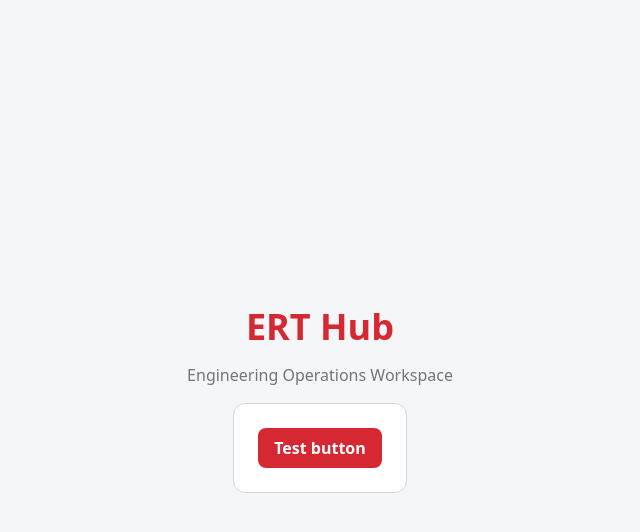
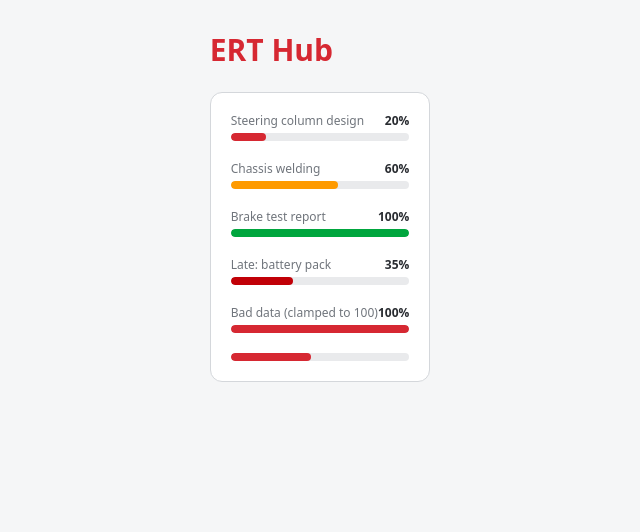
Before and after one commit to Farah-Hossam/ERT-hub, a Next.js app: page / in a window 1280 px wide. Shown: the top 532 px of the page, without its empty margins (320-960 px from the left). Built offline with nearby package versions, Linux system fonts and the light colour scheme.

Commit message:
Add ProgressBar component

```diff
--- a/src/app/page.tsx
+++ b/src/app/page.tsx
@@ -1,14 +1,19 @@
-import { cn } from "@/lib/utils";
+import { Card } from "@/components/ui/Card";
+import { ProgressBar } from "@/components/ui/ProgressBar";
+
 export default function Home() {
   return (
-    <main className="flex min-h-screen flex-col items-center justify-center gap-4">
-      <h1 className="text-4xl font-bold text-brand">ERT Hub</h1>
-      <p className="text-muted">Engineering Operations Workspace</p>
-      <div className="rounded-xl border border-border bg-surface p-6">
-        <button className={cn("rounded-lg bg-brand px-4 py-2 font-semibold text-white", "hover:bg-brand-dark")}>
-        Test button
-        </button>
-      </div>
+    <main className="mx-auto flex min-h-screen max-w-2xl flex-col gap-6 p-8">
+      <h1 className="text-3xl font-bold text-brand">ERT Hub</h1>
+
+      <Card className="flex flex-col gap-5">
+        <ProgressBar value={20} label="Steering column design" />
+        <ProgressBar value={60} label="Chassis welding" variant="warning" />
+        <ProgressBar value={100} label="Brake test report" variant="success" />
+        <ProgressBar value={35} label="Late: battery pack" variant="danger" />
+        <ProgressBar value={140} label="Bad data (clamped to 100)" />
+        <ProgressBar value={45} showPercentage={false} />
+      </Card>
     </main>
   );
 }
--- /dev/null
+++ b/src/components/ui/Badge.tsx
@@ -0,0 +1,37 @@
+import type { HTMLAttributes } from "react";
+import { cn } from "@/lib/utils";
+
+type Variant = "neutral" | "brand" | "success" | "warning" | "danger" | "info";
+
+interface BadgeProps extends HTMLAttributes<HTMLSpanElement> {
+  variant?: Variant;
+}
+
+const variantStyles: Record<Variant, string> = {
+  neutral: "bg-surface-secondary text-muted",
+  brand: "bg-brand/15 text-brand",
+  success: "bg-green-500/15 text-green-700 dark:text-green-400",
+  warning: "bg-amber-500/15 text-amber-700 dark:text-amber-400",
+  danger: "bg-red-500/15 text-red-700 dark:text-red-400",
+  info: "bg-blue-500/15 text-blue-700 dark:text-blue-400",
+};
+
+export function Badge({
+  variant = "neutral",
+  className,
+  children,
+  ...props
+}: BadgeProps) {
+  return (
+    <span
+      className={cn(
+        "inline-flex items-center rounded-full px-2.5 py-0.5 text-xs font-semibold",
+        variantStyles[variant],
+        className
+      )}
+      {...props}
+    >
+      {children}
+    </span>
+  );
+}
--- /dev/null
+++ b/src/components/ui/Button.tsx
@@ -0,0 +1,57 @@
+import type { ButtonHTMLAttributes } from "react";
+import { cn } from "@/lib/utils";
+
+type Variant = "primary" | "secondary" | "outline" | "ghost" | "destructive";
+type Size = "sm" | "md" | "lg";
+
+interface ButtonProps extends ButtonHTMLAttributes<HTMLButtonElement> {
+  variant?: Variant;
+  size?: Size;
+  loading?: boolean;
+}
+
+const variantStyles: Record<Variant, string> = {
+  primary: "bg-brand text-white hover:bg-brand-dark",
+  secondary: "bg-surface-secondary text-foreground hover:bg-border",
+  outline: "border border-border bg-transparent text-foreground hover:bg-surface-secondary",
+  ghost: "bg-transparent text-foreground hover:bg-surface-secondary",
+  destructive: "bg-red-800 text-white hover:bg-red-900",
+};
+
+const sizeStyles: Record<Size, string> = {
+  sm: "h-8 px-3 text-sm",
+  md: "h-10 px-4 text-sm",
+  lg: "h-12 px-6 text-base",
+};
+
+export function Button({
+  variant = "primary",
+  size = "md",
+  loading = false,
+  disabled,
+  className,
+  children,
+  type = "button",
+  ...props
+}: ButtonProps) {
+  return (
+    <button
+      type={type}
+      disabled={disabled || loading}
+      className={cn(
+        "inline-flex items-center justify-center gap-2 rounded-lg font-semibold transition-colors",
+        "focus-visible:outline-2 focus-visible:outline-offset-2 focus-visible:outline-brand",
+        "disabled:cursor-not-allowed disabled:opacity-50",
+        variantStyles[variant],
+        sizeStyles[size],
+        className
+      )}
+      {...props}
+    >
+      {loading && (
+        <span className="h-4 w-4 animate-spin rounded-full border-2 border-current border-t-transparent" />
+      )}
+      {children}
+    </button>
+  );
+}
--- /dev/null
+++ b/src/components/ui/Card.tsx
@@ -0,0 +1,38 @@
+import type { HTMLAttributes } from "react";
+import { cn } from "@/lib/utils";
+
+type Padding = "none" | "sm" | "md" | "lg";
+
+interface CardProps extends HTMLAttributes<HTMLDivElement> {
+  padding?: Padding;
+  interactive?: boolean;
+}
+
+const paddingStyles: Record<Padding, string> = {
+  none: "p-0",
+  sm: "p-3",
+  md: "p-5",
+  lg: "p-8",
+};
+
+export function Card({
+  padding = "md",
+  interactive = false,
+  className,
+  children,
+  ...props
+}: CardProps) {
+  return (
+    <div
+      className={cn(
+        "rounded-xl border border-border bg-surface",
+        paddingStyles[padding],
+        interactive && "cursor-pointer transition-colors hover:border-brand",
+        className
+      )}
+      {...props}
+    >
+      {children}
+    </div>
+  );
+}
--- /dev/null
+++ b/src/components/ui/ProgressBar.tsx
@@ -0,0 +1,55 @@
+import { cn } from "@/lib/utils";
+
+type Variant = "brand" | "success" | "warning" | "danger";
+
+interface ProgressBarProps {
+  value: number; // 0 to 100
+  label?: string;
+  showPercentage?: boolean;
+  variant?: Variant;
+  className?: string;
+}
+
+const barStyles: Record<Variant, string> = {
+  brand: "bg-brand",
+  success: "bg-green-600",
+  warning: "bg-amber-500",
+  danger: "bg-red-700",
+};
+
+export function ProgressBar({
+  value,
+  label,
+  showPercentage = true,
+  variant = "brand",
+  className,
+}: ProgressBarProps) {
+  // Keep the value between 0 and 100, even if bad data comes in
+  const safeValue = Math.min(100, Math.max(0, Math.round(value) || 0));
+
+  return (
+    <div className={cn("w-full", className)}>
+      {(label || showPercentage) && (
+        <div className="mb-1 flex items-center justify-between text-xs">
+          <span className="text-muted">{label}</span>
+          {showPercentage && (
+            <span className="font-semibold">{safeValue}%</span>
+          )}
+        </div>
+      )}
+      <div
+        role="progressbar"
+        aria-valuenow={safeValue}
+        aria-valuemin={0}
+        aria-valuemax={100}
+        aria-label={label ?? "Progress"}
+        className="h-2 w-full overflow-hidden rounded-full bg-surface-secondary"
+      >
+        <div
+          className={cn("h-full rounded-full transition-all", barStyles[variant])}
+          style={{ width: `${safeValue}%` }}
+        />
+      </div>
+    </div>
+  );
+}
```
Also changed, not shown: 1 other file (tests, documents, lock files or other folders).
